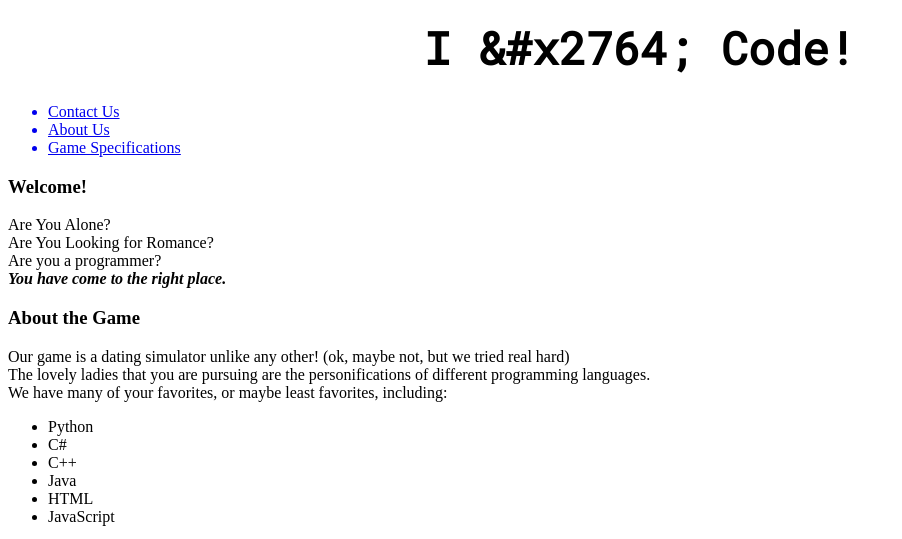
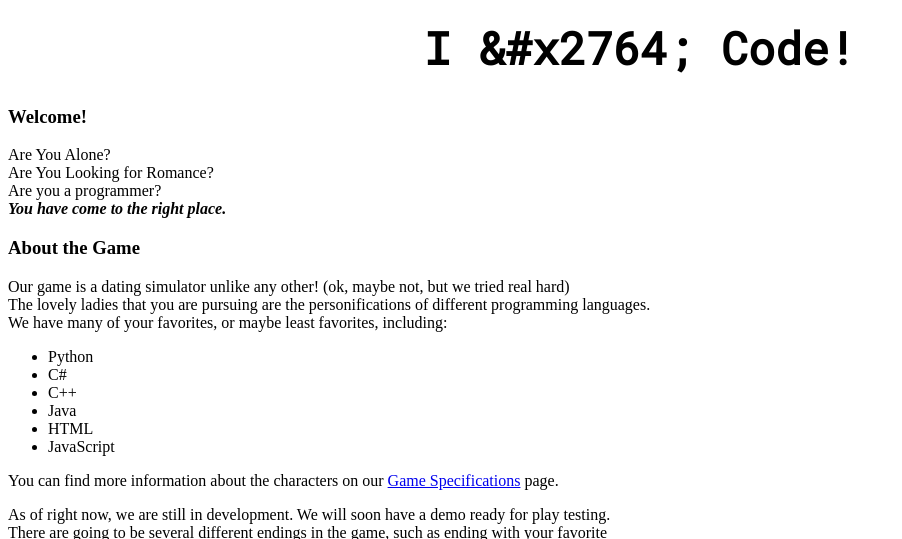
Before and after one commit to TFB12332/WebFinal, a plain HTML site: page index.html in a window 1280 px wide. Shown: the top 539 px of the page, without its empty margins (0-902 px from the left). Drawn offline with Linux system fonts and the light colour scheme.

Commit message:
menu removed from home

```diff
--- a/index.html
+++ b/index.html
@@ -7,20 +7,6 @@
 
 
         <h1>I &amp;#x2764; Code!</h1>
-        <div>
-            <nav>
-              <ul>
-              <a href="contactUs.html">
-                <li>Contact Us</li>
-              </a>
-              <a href="aboutUs.html">
-                <li>About Us</li>
-              </a>
-              <a href="productSpecs.html">
-                <li>Game Specifications</li>
-              </a>
-            </ul>
-            </div>
 
     </head>
     <body>
```
